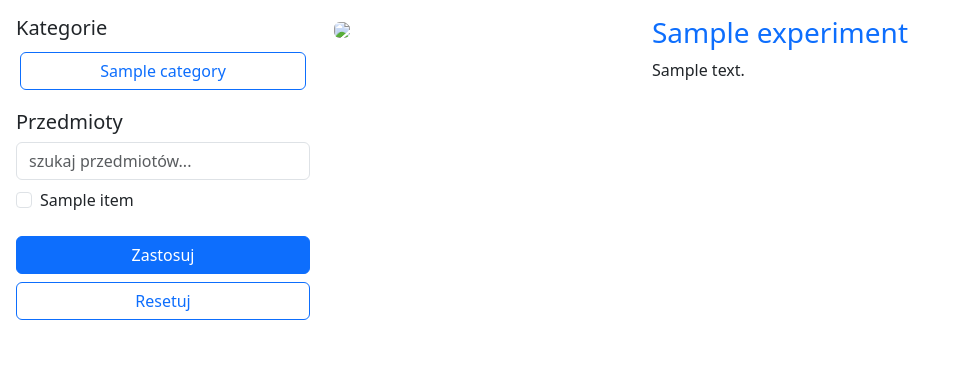
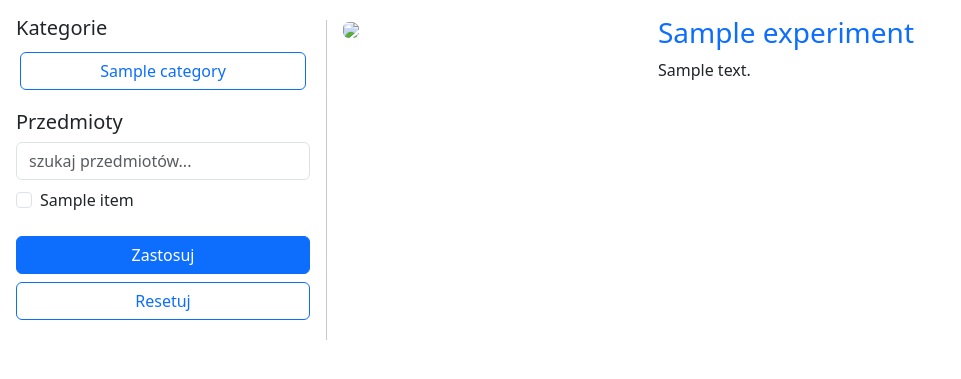
Before and after one commit to SmolSir/MIMUW-III-Eksperymentopol, a Flask app: page / in a window 1280 px wide. Shown: the top 379 px of the page, without its empty margins (0-961 px from the left). Run offline with Flask 2, Linux system fonts and the light colour scheme; tables that the repository leaves empty hold one stand-in row (values such as "Sample post"); some libraries are stand-ins or nearby versions.

Commit message:
ruler (#16)
* ruler

* Update templates/index.html

Co-authored-by: Mieszko Grodzicki <mieszko.grodzicki@gmail.com>

---------

Co-authored-by: Mieszko Grodzicki <mieszko.grodzicki@gmail.com>

```diff
--- a/templates/index.html
+++ b/templates/index.html
@@ -27,6 +27,12 @@
             </div>
         </div>
 
+        <!-- vertical line between the two -->
+        <div class="col-md-auto d-md-flex d-none p-1">
+            <div class="d-flex" style="height: 100%;">
+                <div class="vr"></div>
+            </div>
+        </div>
 
         <!-- the rest of the width for main content -->
         <div class="col">
```
